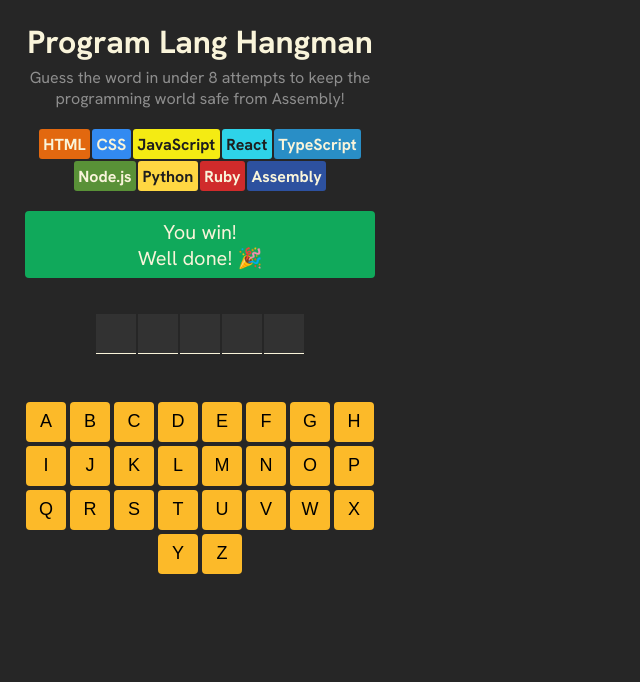
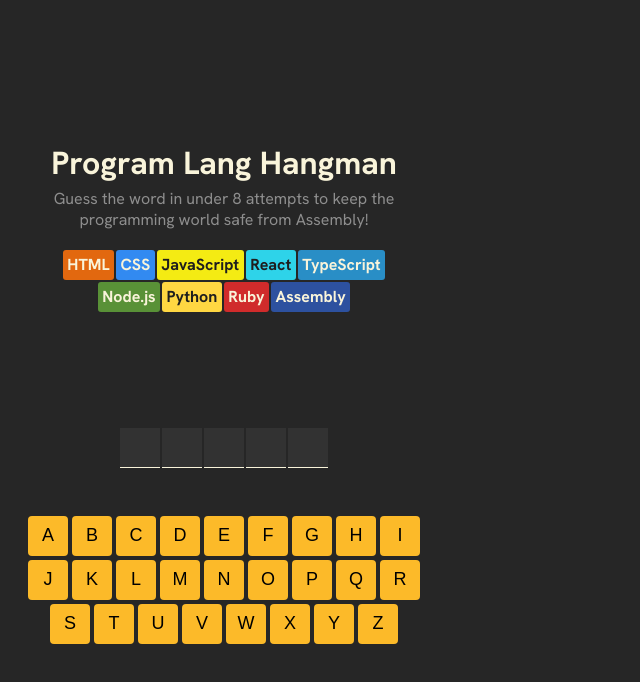
Before and after one commit to j-stax/hangman-react-app, a React (Vite) app: page / in a window 1280 px wide. Shown: the top 682 px of the page, without its empty margins (0-640 px from the left). Built offline with nearby package versions, Linux system fonts and the light colour scheme.

Commit message:
Finished game status feature

```diff
--- a/src/App.jsx
+++ b/src/App.jsx
@@ -13,6 +13,7 @@
   const isGameWon = currentWord.split("").every(letter => guessedLetters.includes(letter))
   const isGameLost = wrongGuessCount >= languages.length-1
   const isGameOver = isGameWon || isGameLost
+  const isLastGuessWrong = guessedLetters.length > 0 && !currentWord.includes(guessedLetters[guessedLetters.length-1])
 
   const keyboardElements = keyboardAlphabets.split("").map(letter =>
       <button
@@ -49,7 +50,12 @@
       </header>
       <main>
         <Languages wrongGuessCount={wrongGuessCount} />
-        <Status />
+        <Status
+          isGameLost={isGameLost}
+          isGameWon={isGameWon}
+          isGameOver={isGameOver}
+          isLastGuessWrong={isLastGuessWrong}
+        />
         <section className="word">
           {letterElements}
         </section>
--- a/src/components/Status.jsx
+++ b/src/components/Status.jsx
@@ -1,8 +1,50 @@
+import { useRef } from "react"
+
 export default function Status(props) {
+
+    function getModClass() {
+        if (!props.isGameOver && props.isLastGuessWrong) {
+            return "status--farewell"
+        }
+        else if (props.isGameWon) {
+            return "status--won"
+        }
+        else if (props.isGameLost) {
+            return "status--lost"
+        }
+        else {
+            return
+        }
+    }
+
+    function getGameStatus() {
+        if (!props.isGameOver && props.isLastGuessWrong) {
+            return <p className="status__text status__text--farewell">"Farewell"</p>
+        }
+        else if (props.isGameWon) {
+            return (
+                <>
+                    <p className="status__text status__text--top">You win!</p>
+                    <p className="status__text status__text--bottom">Well done! 🎉</p>
+                </>
+            )
+        }
+        else if (props.isGameLost) {
+            return (
+                <>
+                    <p className="status__text status__text--top">Game over!</p>
+                    <p className="status__text status__text--bottom">You lose! Better start learning Assembly 😭</p>
+                </>
+            )
+        }
+        else {
+            return
+        }
+    }
+
     return (
-        <section className="status">
-            <p className="status__text">You win!</p>
-            <p className="status__text">Well done! 🎉</p>
+        <section className={`status ${getModClass()}`}>
+            {getGameStatus()}
         </section>
     )
 }
--- a/src/styles/index.css
+++ b/src/styles/index.css
@@ -5,12 +5,15 @@
 
 body {
   margin: 0;
-  width: 25rem;
+  min-width: 22rem;
+  max-width: 28rem;
   font-family: "Hanken Grotesk", Arial, sans-serif;
   background-color: #262626;
+  padding: 0.5rem;
   height: 100vh;
   display: flex;
   justify-content: center;
+  align-items: center;
 }
 
 .header {
@@ -35,6 +38,7 @@
 }
 
 .language-chips {
+  max-width: 22.5rem;
   display: flex;
   flex-wrap: wrap;
   justify-content: center;
@@ -63,15 +67,36 @@
 
 .status {
   width: 21.87rem;
-  text-align: center;
-  padding: 0.45rem 0;
+  height: 3.75rem;
+  padding: 0.5rem 0;
+  border-radius: 4px;
+  display: flex;
+  flex-direction: column;
+  justify-content: center;
+  align-items: center;
+}
+.status--won {
   background-color: #10A95B;
-  border-radius: 4px;
+}
+.status--lost {
+  background-color: #BA2A2A;
+}
+.status--farewell {
+  background-color: #7A5EA7;
 }
 .status__text {
-  font-size: 1.25rem;
   margin: 0;
   color: #F9F4DA;
+}
+.status__text--top {
+  font-size: 1.25rem;
+}
+.status__text--bottom {
+  font-size: 1rem;
+}
+.status__text--farewell {
+  font-size: 1rem;
+  font-style: italic;
 }
 
 .word {
@@ -93,9 +118,11 @@
 }
 
 .keyboard {
+  max-width: 25rem;
   display: flex;
   flex-wrap: wrap;
   justify-content: center;
+  flex-shrink: 1;
   gap: 4px;
   padding-top: 0.75rem;
   margin-bottom: 2.25rem;
--- a/src/styles/index.scss
+++ b/src/styles/index.scss
@@ -4,12 +4,15 @@
 
 body {
     margin: 0;
-    width: 25rem;
+    min-width: 22rem;
+    max-width: 28rem;
     font-family: "Hanken Grotesk", Arial, sans-serif;
     background-color: #262626;
+    padding: 0.5rem;
     height: 100vh;
     display: flex;
     justify-content: center;
+    align-items: center;
 }
 
 .header {
@@ -36,6 +39,7 @@
 }
 
 .language-chips {
+    max-width: 22.5rem;
     display: flex;
     flex-wrap: wrap;
     justify-content: center;
@@ -68,15 +72,42 @@
 
 .status {
     width: 21.87rem;
-    text-align: center;
-    padding: 0.45rem 0;
-    background-color: #10A95B;
+    height: 3.75rem;
+    padding: 0.5rem 0;
     border-radius: 4px;
+    display: flex;
+    flex-direction: column;
+    justify-content: center;
+    align-items: center;
+
+    &--won {
+        background-color: #10A95B;
+    }
+
+    &--lost {
+        background-color: #BA2A2A;
+    }
+
+    &--farewell {
+        background-color: #7A5EA7;
+    }
 
     &__text {
-        font-size: 1.25rem;
         margin: 0;
         color: #F9F4DA;
+
+        &--top {
+            font-size: 1.25rem;
+        }
+
+        &--bottom {
+            font-size: 1rem;
+        }
+
+        &--farewell {
+            font-size: 1rem;
+            font-style: italic;
+        }
     }
 }
 
@@ -100,9 +131,11 @@
 }
 
 .keyboard {
+    max-width: 25rem;
     display: flex;
     flex-wrap: wrap;
     justify-content: center;
+    flex-shrink: 1;
     gap: 4px;
     padding-top: 0.75rem;
     margin-bottom: 2.25rem;
```
Also changed, not shown: 1 other file (tests, documents, lock files or other folders).
